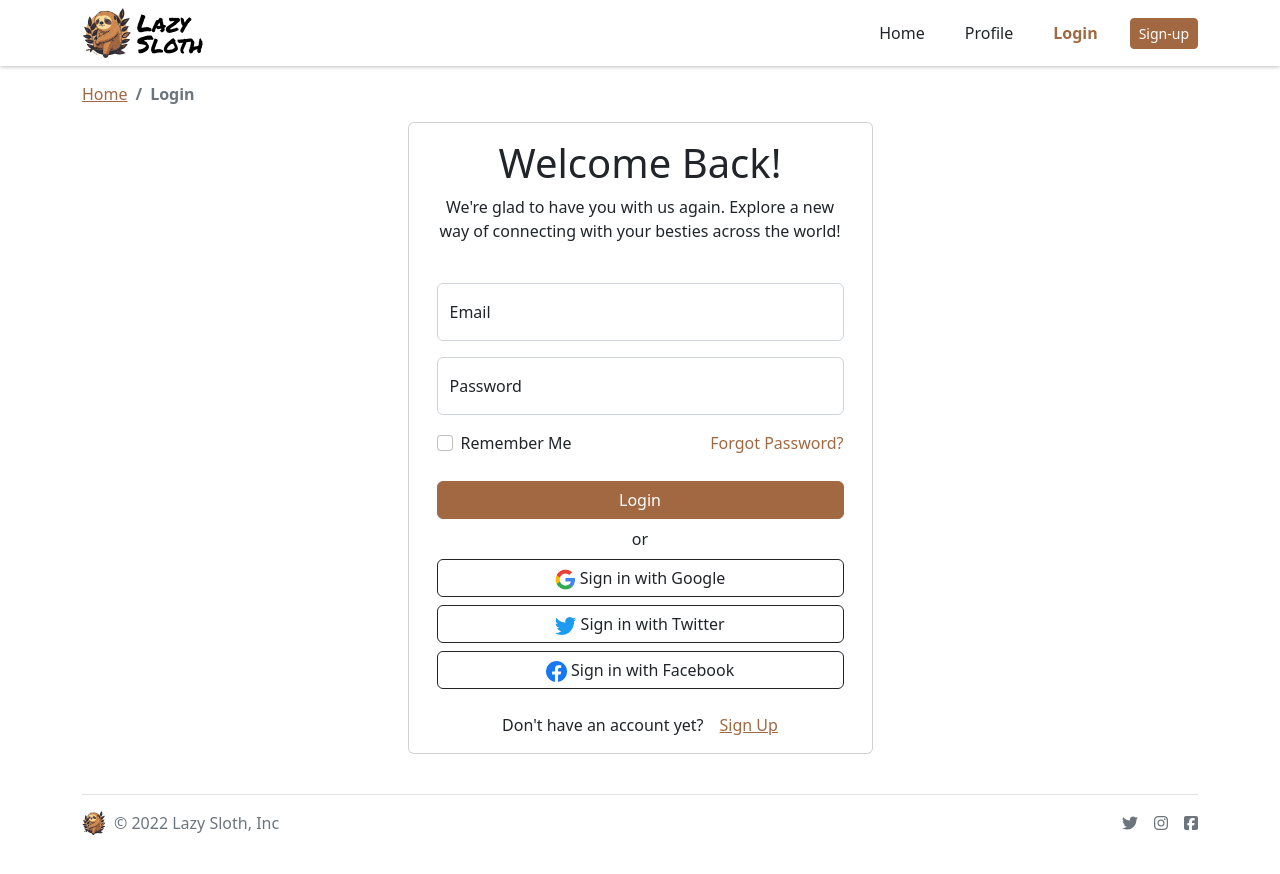
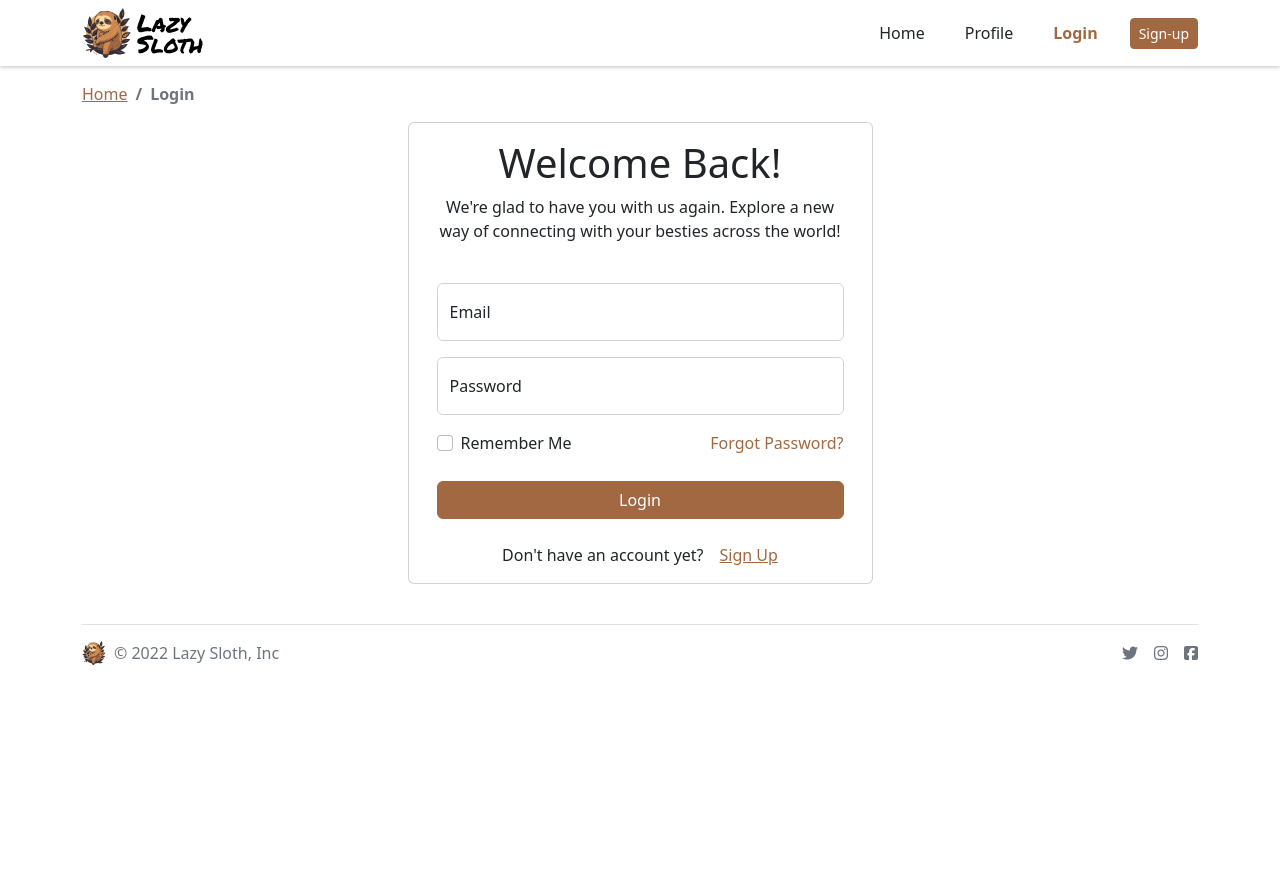
Before and after one commit to DrRuski/CSS-Frameworks, a website: page login.html in a window 1280 px wide. After the commit the page ends 800 px from the top, so only its background shows below. Drawn offline with nearby package versions, Linux system fonts and the light colour scheme.

Commit message:
Update login.html

```diff
--- a/login.html
+++ b/login.html
@@ -104,22 +104,6 @@
 
                                 <div class="d-flex flex-column gap-2">
                                     <button type="submit" class="btn btn-primary col-12">Login</button>
-
-                                    <div>
-                                        <p class="text-center p-0 m-0">or</p>
-                                    </div>
-
-                                    <div class="d-flex flex-column gap-2">
-                                        <button type="submit" class="btn btn-outline-dark col-12"><img class="img-fluid"
-                                                width="21" src="assets/images/SoMe/GoogleIcon.png" alt=""> <span>Sign in
-                                                with Google</span></button>
-                                        <button type="submit" class="btn btn-outline-dark col-12"><img class="img-fluid"
-                                                width="21" src="assets/images/SoMe/TwitterIcon.png" alt=""> <span>Sign
-                                                in with Twitter</span></button>
-                                        <button type="submit" class="btn btn-outline-dark col-12"><img class="img-fluid"
-                                                width="21" src="assets/images/SoMe/FacebookIcon.png" alt=""> <span>Sign
-                                                in with Facebook</span></button>
-                                    </div>
                                 </div>
                             </form>
 
```
